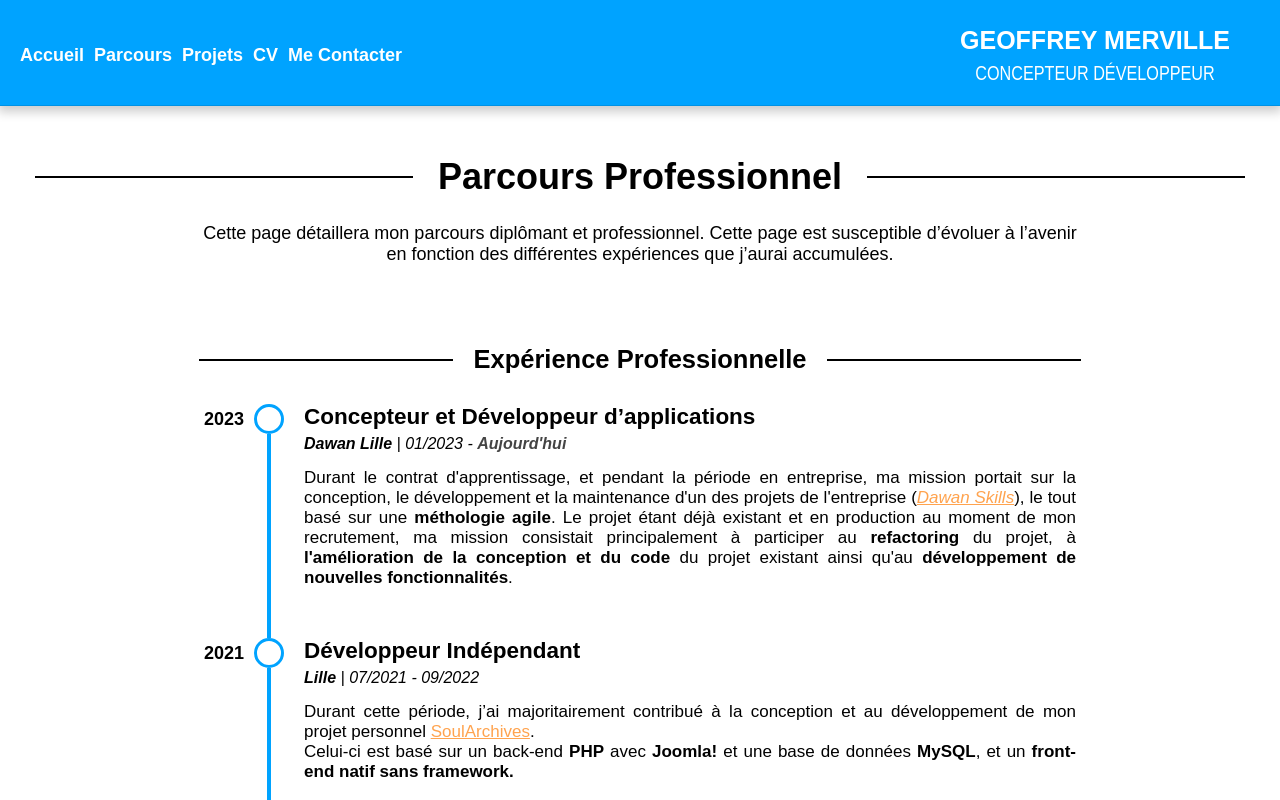
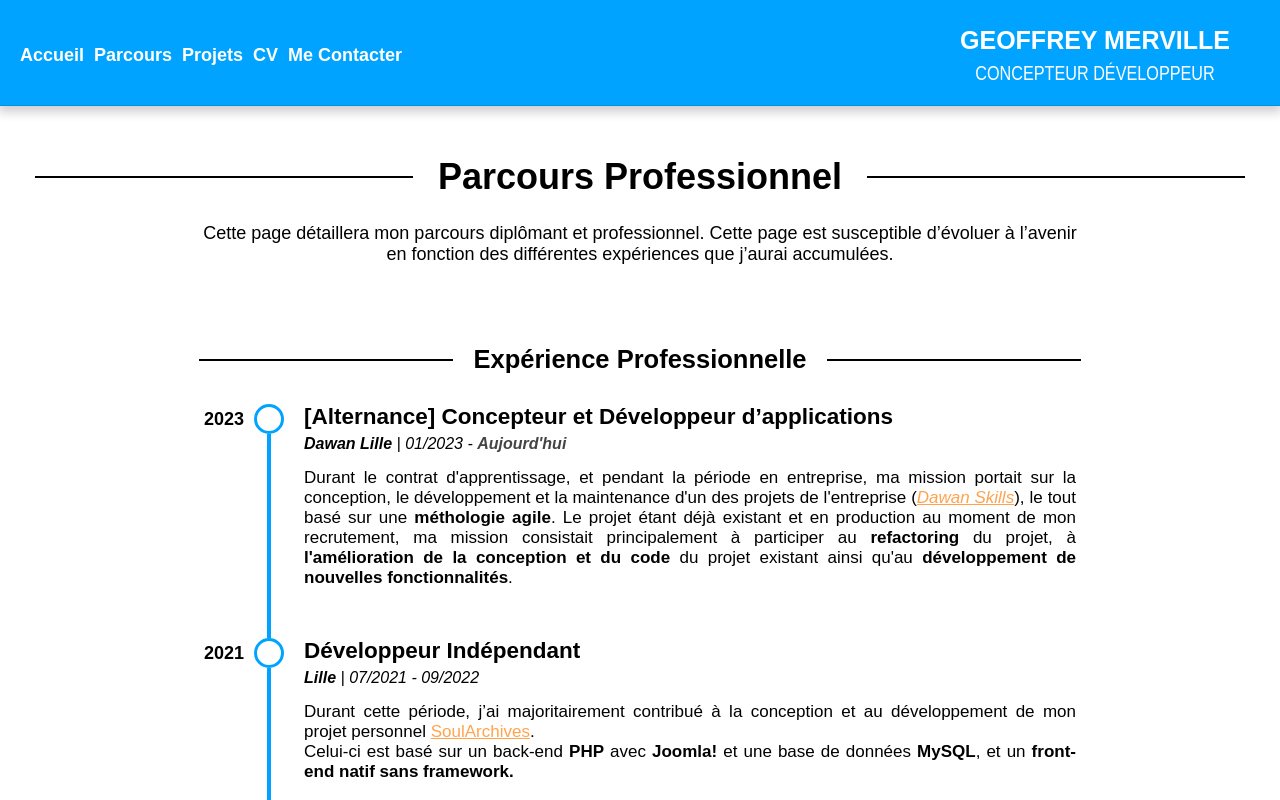
Before and after one commit to Geoffrey-Merville/portfolio, a React (Create React App) app: page /parcours in a window 1280 px wide. Shown: the top 800 px of the page. Built offline with nearby package versions, Linux system fonts and the light colour scheme.

Commit message:
Fixed broken experience links in the skills table

```diff
--- a/src/components/data/experience-data.json
+++ b/src/components/data/experience-data.json
@@ -4,7 +4,7 @@
             "id": 1,
             "chipDate": "2023",
             "articleId": "cda-dawan-ent",
-            "articleTitle": "Concepteur et Développeur d’applications",
+            "articleTitle": "[Alternance] Concepteur et Développeur d’applications",
             "articleCompany": "Dawan Lille",
             "articleStartDate": "01/2023",
             "articleStartDateValue": "2023-01-02T09:30:00",
@@ -42,7 +42,7 @@
             "id": 1,
             "chipDate": "2023",
             "articleId": "cda-dawan-training",
-            "articleTitle": "Concepteur et Développeur d’applications",
+            "articleTitle": "[Formation] Concepteur et Développeur d’applications",
             "articleCompany": "Dawan Lille",
             "articleStartDate": "01/2023",
             "articleStartDateTime": "2023-01-02T09:30:00",
--- a/src/components/data/skills-data.json
+++ b/src/components/data/skills-data.json
@@ -4,7 +4,7 @@
         "nom": "Français",
         "niveau": "★★★★★",
         "experiences": [
-          "[Alternance] Concepteur et Développeur d'Applications",
+          "[Alternance] Concepteur et Développeur d’applications",
           "Développeur Indépendant",
           "Développeur Web & Web Mobile",
           "POEC .NET Framework"
@@ -14,9 +14,9 @@
         "nom": "Anglais",
         "niveau": "★★★☆☆",
         "experiences": [
-          "[Alternance] Concepteur et Développeur d'Applications",
+          "[Alternance] Concepteur et Développeur d’applications",
           "Développeur Indépendant",
-          "Master d'Ingénierie en Informatique"
+          "Master d’ingénierie en Informatique"
         ]
       }
     ],
@@ -31,98 +31,98 @@
         "nom": "Faire preuve d'autonomie",
         "niveau": "N/A",
         "experiences": [
-          "[Alternance] Concepteur et Développeur d'Applications",
+          "[Alternance] Concepteur et Développeur d’applications",
           "Développeur Indépendant",
           "Développeur Web & Web Mobile",
-          "Developpeur C#",
-          "Developpeur Python",
-          "Gestionnaire Contenu & Équipe Rédaction",
-          "Master d'Ingénierie en Informatique"
+          "Développeur C#",
+          "Développeur Python",
+          "Gestionnaire du contenu et de la rédaction",
+          "Master d’ingénierie en Informatique"
         ]
       },
       {
         "nom": "Faire preuve de curiosité",
         "niveau": "N/A",
         "experiences": [
-          "[Alternance] Concepteur et Développeur d'Applications",
+          "[Alternance] Concepteur et Développeur d’applications",
           "Développeur Indépendant",
           "Développeur Web & Web Mobile",
           "POEC .NET Framework",
-          "Developpeur C#",
-          "Developpeur Python",
-          "Master d'Ingénierie en Informatique"
+          "Développeur C#",
+          "Développeur Python",
+          "Master d’ingénierie en Informatique"
         ]
       },
       {
         "nom": "Faire preuve de leadership",
         "niveau": "N/A",
         "experiences": [
-          "Gestionnaire Contenu & Équipe Rédaction",
-          "Master d'Ingénierie en Informatique"
+          "Gestionnaire du contenu et de la rédaction",
+          "Master d’ingénierie en Informatique"
         ]
       },
       {
         "nom": "Faire preuve de persévérance",
         "niveau": "N/A",
         "experiences": [
-          "[Alternance] Concepteur et Développeur d'Applications",
+          "[Alternance] Concepteur et Développeur d’applications",
           "Développeur Indépendant",
           "Développeur Web & Web Mobile",
           "POEC .NET Framework",
-          "Developpeur C#",
-          "Developpeur Python",
+          "Développeur C#",
+          "Développeur Python",
           "Spring Boot 3 For Beginners",
-          "Master d'Ingénierie en Informatique"
+          "Master d’ingénierie en Informatique"
         ]
       },
       {
         "nom": "Faire preuve de rigueur et de précision",
         "niveau": "N/A",
         "experiences": [
-          "[Alternance] Concepteur et Développeur d'Applications",
+          "[Alternance] Concepteur et Développeur d’applications",
           "Développeur Indépendant",
           "Développeur Web & Web Mobile",
-          "Developpeur C#",
-          "Developpeur Python",
+          "Développeur C#",
+          "Développeur Python",
           "Spring Boot 3 For Beginners",
-          "Gestionnaire Contenu & Équipe Rédaction",
-          "Master d'Ingénierie en Informatique"
+          "Gestionnaire du contenu et de la rédaction",
+          "Master d’ingénierie en Informatique"
         ]
       },
       {
         "nom": "Faire preuve de réactivité",
         "niveau": "N/A",
         "experiences": [
-          "[Alternance] Concepteur et Développeur d'Applications",
+          "[Alternance] Concepteur et Développeur d’applications",
           "Développeur Indépendant",
           "Développeur Web & Web Mobile",
-          "Gestionnaire Contenu & Équipe Rédaction",
-          "Master d'Ingénierie en Informatique"
+          "Gestionnaire du contenu et de la rédaction",
+          "Master d’ingénierie en Informatique"
         ]
       },
       {
         "nom": "Gérer son stress",
         "niveau": "N/A",
         "experiences": [
-          "[Alternance] Concepteur et Développeur d'Applications",
+          "[Alternance] Concepteur et Développeur d’applications",
           "Développeur Web & Web Mobile",
-          "Gestionnaire Contenu & Équipe Rédaction",
+          "Gestionnaire du contenu et de la rédaction",
           "POEC .NET Framework",
-          "Master d'Ingénierie en Informatique"
+          "Master d’ingénierie en Informatique"
         ]
       },
       {
         "nom": "Organiser son travail selon les priorités et les objectifs",
         "niveau": "N/A",
         "experiences": [
-          "[Alternance] Concepteur et Développeur d'Applications",
+          "[Alternance] Concepteur et Développeur d’applications",
           "Développeur Indépendant",
           "Développeur Web & Web Mobile",
-          "Developpeur C#",
-          "Developpeur Python",
+          "Développeur C#",
+          "Développeur Python",
           "Spring Boot 3 For Beginners",
-          "Gestionnaire Contenu & Équipe Rédaction",
-          "Master d'Ingénierie en Informatique"
+          "Gestionnaire du contenu et de la rédaction",
+          "Master d’ingénierie en Informatique"
         ]
       }
     ],
@@ -136,31 +136,31 @@
         "nom": "HTML 5",
         "niveau": "★★★★☆",
         "experiences": [
-          "[Alternance] Concepteur et Développeur d'Applications",
+          "[Alternance] Concepteur et Développeur d’applications",
           "[Formation] Concepteur et Développeur d'Applications",
           "POEC .NET Framework",
           "Développeur Indépendant",
           "Développeur Web & Web Mobile",
-          "Master d'Ingénierie en Informatique"
+          "Master d’ingénierie en Informatique"
         ]
       },
       {
         "nom": "CSS 3",
         "niveau": "★★★★☆",
         "experiences": [
-          "[Alternance] Concepteur et Développeur d'Applications",
+          "[Alternance] Concepteur et Développeur d’applications",
           "[Formation] Concepteur et Développeur d'Applications",
           "POEC .NET Framework",
           "Développeur Indépendant",
           "Développeur Web & Web Mobile",
-          "Master d'Ingénierie en Informatique"
+          "Master d’ingénierie en Informatique"
         ]
       },
       {
         "nom": "SCSS",
         "niveau": "★★★☆☆",
         "experiences": [
-          "[Alternance] Concepteur et Développeur d'Applications",
+          "[Alternance] Concepteur et Développeur d’applications",
           "POEC .NET Framework",
           "Développeur Indépendant",
           "[Formation] Concepteur et Développeur d'Applications",
@@ -171,7 +171,7 @@
         "nom": "AngularJS 14/15",
         "niveau": "★★☆☆☆",
         "experiences": [
-          "[Alternance] Concepteur et Développeur d'Applications",
+          "[Alternance] Concepteur et Développeur d’applications",
           "[Formation] Concepteur et Développeur d'Applications"
         ]
       },
@@ -179,7 +179,7 @@
         "nom": "ReactJS",
         "niveau": "★☆☆☆☆",
         "experiences": [
-          "[Formation] ReactJS For Beginners",
+          "Formation ReactJS - Full Course For Beginners",
           "[Formation] Concepteur et Développeur d'Applications"
         ]
       },
@@ -187,18 +187,18 @@
         "nom": "JavaScript / TypeScript",
         "niveau": "★★★☆☆",
         "experiences": [
-          "[Alternance] Concepteur et Développeur d'Applications",
+          "[Alternance] Concepteur et Développeur d’applications",
           "[Formation] Concepteur et Développeur d'Applications",
           "POEC .NET Framework",
           "Développeur Indépendant",
-          "Master d'Ingénierie en Informatique"
+          "Master d’ingénierie en Informatique"
         ]
       },
       {
         "nom": "Java 8/17",
         "niveau": "★★★☆☆",
         "experiences": [
-          "[Alternance] Concepteur et Développeur d'Applications",
+          "[Alternance] Concepteur et Développeur d’applications",
           "[Formation] Concepteur et Développeur d'Applications",
           "Spring Boot 3 For Beginners"
         ]
@@ -207,7 +207,7 @@
         "nom": "Spring Boot 2/3",
         "niveau": "★★☆☆☆",
         "experiences": [
-          "[Alternance] Concepteur et Développeur d'Applications",
+          "[Alternance] Concepteur et Développeur d’applications",
           "[Formation] Concepteur et Développeur d'Applications",
           "Spring Boot 3 For Beginners"
         ]
@@ -216,16 +216,16 @@
         "nom": "NPM",
         "niveau": "★★☆☆☆",
         "experiences": [
-          "[Alternance] Concepteur et Développeur d'Applications",
+          "[Alternance] Concepteur et Développeur d’applications",
           "[Formation] Concepteur et Développeur d'Applications",
-          "[Formation] ReactJS For Beginners"
+          "Formation ReactJS - Full Course For Beginners"
         ]
       },
       {
         "nom": "Maven 3",
         "niveau": "★★☆☆☆",
         "experiences": [
-          "[Alternance] Concepteur et Développeur d'Applications",
+          "[Alternance] Concepteur et Développeur d’applications",
           "[Formation] Concepteur et Développeur d'Applications",
           "Spring Boot 3 For Beginners"
         ]
@@ -234,7 +234,7 @@
         "nom": "JPA Hibernate",
         "niveau": "★★☆☆☆",
         "experiences": [
-          "[Alternance] Concepteur et Développeur d'Applications",
+          "[Alternance] Concepteur et Développeur d’applications",
           "[Formation] Concepteur et Développeur d'Applications",
           "Spring Boot 3 For Beginners"
         ]
@@ -244,7 +244,7 @@
         "niveau": "★★★☆☆",
         "experiences": [
           "Développeur Indépendant",
-          "Master d'Ingénierie en Informatique",
+          "Master d’ingénierie en Informatique",
           "Développeur Web & Web Mobile"
         ]
       },
@@ -252,7 +252,7 @@
         "nom": "MariaDB",
         "niveau": "★★★☆☆",
         "experiences": [
-          "[Alternance] Concepteur et Développeur d'Applications",
+          "[Alternance] Concepteur et Développeur d’applications",
           "Développeur Web & Web Mobile"
         ]
       },
@@ -274,19 +274,19 @@
         "nom": "Git",
         "niveau": "★★★★☆",
         "experiences": [
-          "[Alternance] Concepteur et Développeur d'Applications",
+          "[Alternance] Concepteur et Développeur d’applications",
           "[Formation] Concepteur et Développeur d'Applications",
           "POEC .NET Framework",
           "Développeur Indépendant",
           "Développeur Web & Web Mobile",
-          "Master d'Ingénierie en Informatique"
+          "Master d’ingénierie en Informatique"
         ]
       },
       {
         "nom": "GitHub / Gitlab",
         "niveau": "★★★★☆",
         "experiences": [
-          "[Alternance] Concepteur et Développeur d'Applications",
+          "[Alternance] Concepteur et Développeur d’applications",
           "Développeur Indépendant",
           "Développeur Web & Web Mobile"
         ]
@@ -295,7 +295,7 @@
         "nom": "Refactoring",
         "niveau": "★☆☆☆☆",
         "experiences": [
-          "[Alternance] Concepteur et Développeur d'Applications",
+          "[Alternance] Concepteur et Développeur d’applications",
           "Développeur Indépendant"
         ]
       },
@@ -303,7 +303,7 @@
         "nom": "Tests Unitaires",
         "niveau": "★☆☆☆☆",
         "experiences": [
-          "[Alternance] Concepteur et Développeur d'Applications",
+          "[Alternance] Concepteur et Développeur d’applications",
           "[Formation] Concepteur et Développeur d'Applications"
         ]
       },
@@ -327,7 +327,7 @@
         "nom": "Conception Modèle Objet",
         "niveau": "★★☆☆☆",
         "experiences": [
-          "[Alternance] Concepteur et Développeur d'Applications",
+          "[Alternance] Concepteur et Développeur d’applications",
           "[Formation] Concepteur et Développeur d'Applications"
         ]
       },
@@ -364,7 +364,7 @@
         "niveau": "★★☆☆☆",
         "experiences": [
           "POEC .NET Framework",
-          "Developpeur C#"
+          "Développeur C#"
         ]
       },
       {
@@ -372,7 +372,7 @@
         "niveau": "★★★☆☆",
         "experiences": [
           "POEC .NET Framework",
-          "Developpeur C#"
+          "Développeur C#"
         ]
       },
       {
@@ -408,15 +408,15 @@
         "nom": "Python",
         "niveau": "★★☆☆☆",
         "experiences": [
-          "Developpeur Python",
-          "Master d'Ingénierie en Informatique"
+          "Développeur Python",
+          "Master d’ingénierie en Informatique"
         ]
       },
       {
         "nom": "Django",
         "niveau": "★☆☆☆☆",
         "experiences": [
-          "Developpeur Python"
+          "Développeur Python"
         ]
       }
     ]
```
Also changed, not shown: src/components/Experience/Skills.js (+28 -8 lines).
